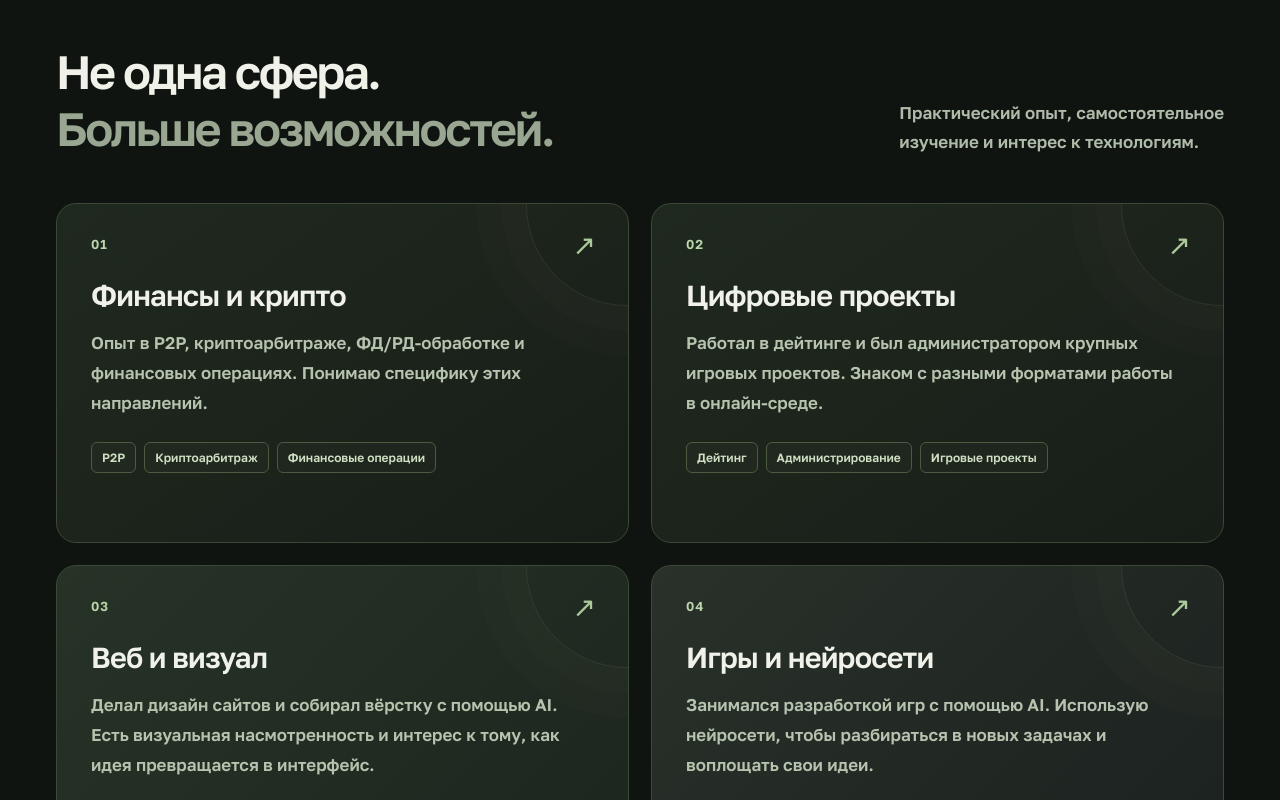
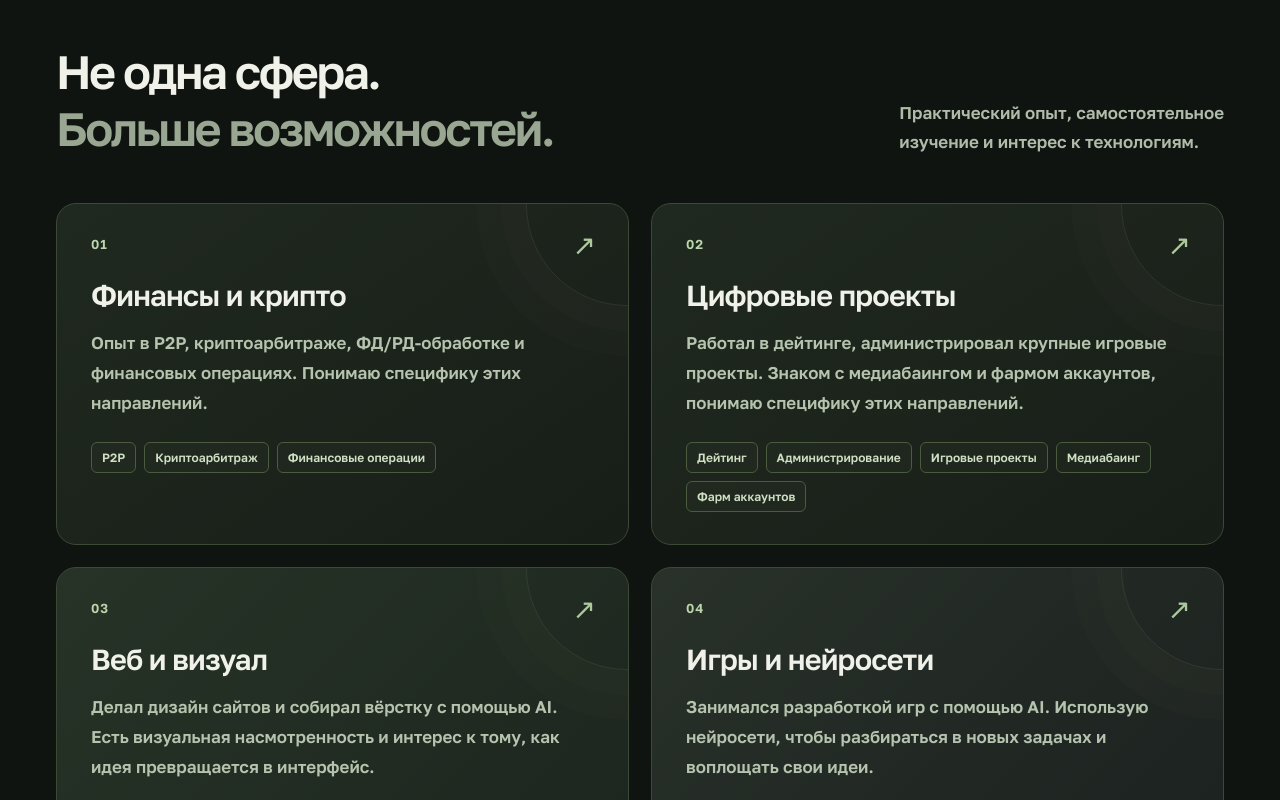
Before and after one commit to 1ntrigue/dmitry-resume, a plain HTML site: page index.html in a window 1280 px wide. Shown: the part 1953-2753 px from the top of the page. Drawn offline with Linux system fonts and the light colour scheme.

Commit message:
Add familiarity with media buying and account farming

```diff
--- a/index.html
+++ b/index.html
@@ -36,7 +36,7 @@
     <div class="section-heading"><h2 id="experience-title">Не одна сфера.<br><span class="muted">Больше возможностей.</span></h2><p>Практический опыт, самостоятельное<br>изучение и интерес к технологиям.</p></div>
     <div class="experience-list">
       <article class="experience-row"><span class="row-number">01</span><div class="row-main"><h3>Финансы и крипто</h3><p>Опыт в P2P, криптоарбитраже, ФД/РД-обработке и финансовых операциях. Понимаю специфику этих направлений.</p><div class="tags"><span>P2P</span><span>Криптоарбитраж</span><span>Финансовые операции</span></div></div><span class="row-symbol" aria-hidden="true">↗</span></article>
-      <article class="experience-row"><span class="row-number">02</span><div class="row-main"><h3>Цифровые проекты</h3><p>Работал в дейтинге и был администратором крупных игровых проектов. Знаком с разными форматами работы в онлайн-среде.</p><div class="tags"><span>Дейтинг</span><span>Администрирование</span><span>Игровые проекты</span></div></div><span class="row-symbol" aria-hidden="true">↗</span></article>
+      <article class="experience-row"><span class="row-number">02</span><div class="row-main"><h3>Цифровые проекты</h3><p>Работал в дейтинге, администрировал крупные игровые проекты. Знаком с медиабаингом и фармом аккаунтов, понимаю специфику этих направлений.</p><div class="tags"><span>Дейтинг</span><span>Администрирование</span><span>Игровые проекты</span><span>Медиабаинг</span><span>Фарм аккаунтов</span></div></div><span class="row-symbol" aria-hidden="true">↗</span></article>
       <article class="experience-row"><span class="row-number">03</span><div class="row-main"><h3>Веб и визуал</h3><p>Делал дизайн сайтов и собирал вёрстку с помощью AI. Есть визуальная насмотренность и интерес к тому, как идея превращается в интерфейс.</p><div class="tags"><span>Дизайн сайтов</span><span>Вёрстка с AI</span><span>Насмотренность</span></div></div><span class="row-symbol" aria-hidden="true">↗</span></article>
       <article class="experience-row"><span class="row-number">04</span><div class="row-main"><h3>Игры и нейросети</h3><p>Занимался разработкой игр с помощью AI. Использую нейросети, чтобы разбираться в новых задачах и воплощать свои идеи.</p><div class="tags"><span>Разработка игр с AI</span><span>Нейросети</span><span>Самообучение</span></div></div><span class="row-symbol" aria-hidden="true">↗</span></article>
     </div>
```
